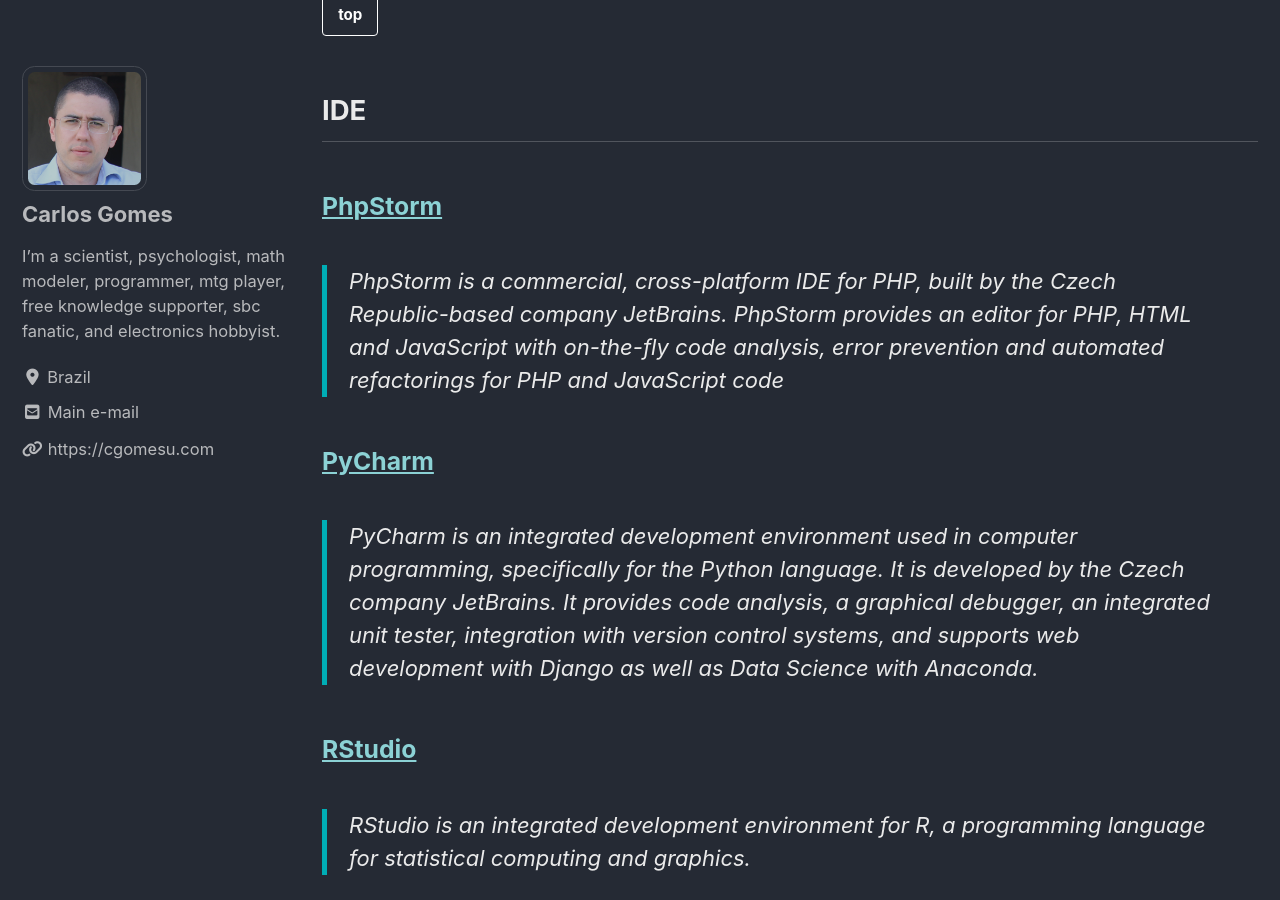
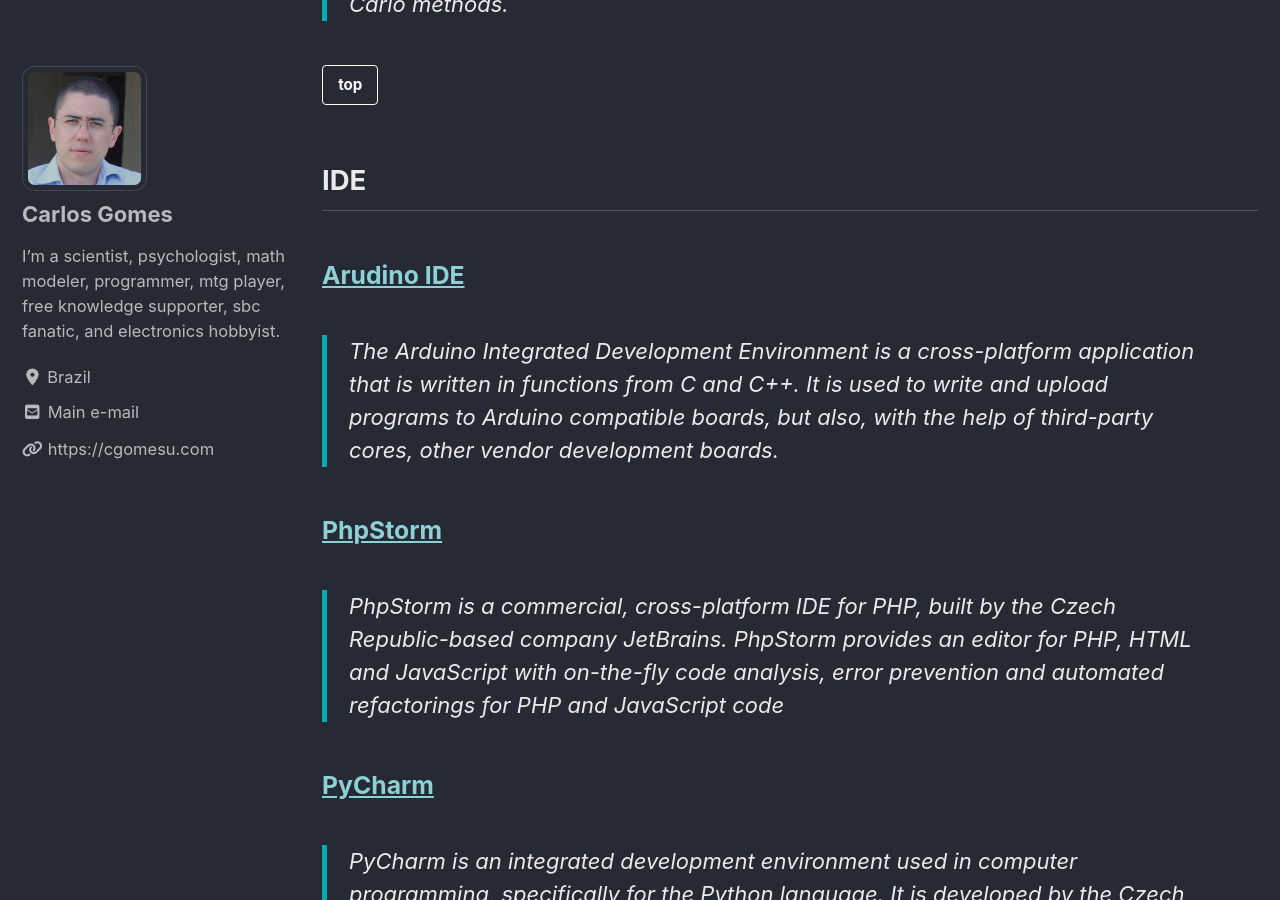
Before and after one commit to cgomesu/website, a Jekyll site: the page built from _pages/resume.md, in a window 1280 px wide and 900 px high, scrolled down 10102 px. Built offline with Jekyll 4.4.1, drawn with Linux system fonts in a browser that asks for light colours; cached includes are drawn as plain includes; nearby versions of some CDN libraries; some of the changed text lies outside the part shown.

Commit message:
resume update

```diff
--- a/_pages/resume.md
+++ b/_pages/resume.md
@@ -153,6 +153,9 @@
 [top](#){: .btn .btn--light-outline .btn--small}
 
 ## IDE
+### [Arudino IDE](https://www.arduino.cc/en/Main.Software)
+> The Arduino Integrated Development Environment is a cross-platform application that is written in functions from C and C++. It is used to write and upload programs to Arduino compatible boards, but also, with the help of third-party cores, other vendor development boards.
+
 ### [PhpStorm](https://www.jetbrains.com/phpstorm/)
 > PhpStorm is a commercial, cross-platform IDE for PHP, built by the Czech Republic-based company JetBrains. PhpStorm provides an editor for PHP, HTML and JavaScript with on-the-fly code analysis, error prevention and automated refactorings for PHP and JavaScript code
 
@@ -272,6 +275,9 @@
 #### Microsoft Windows
 > Microsoft Windows is a group of several proprietary graphical operating system families, all of which are developed and marketed by Microsoft.
 
+### Tasmota
+> Tasmota is an open source firmware for ESP8266 based devices created and maintained by Theo Arends.
+
 [top](#){: .btn .btn--light-outline .btn--small}
 
 ## Storage
```
Also changed, not shown: 2 other files.
